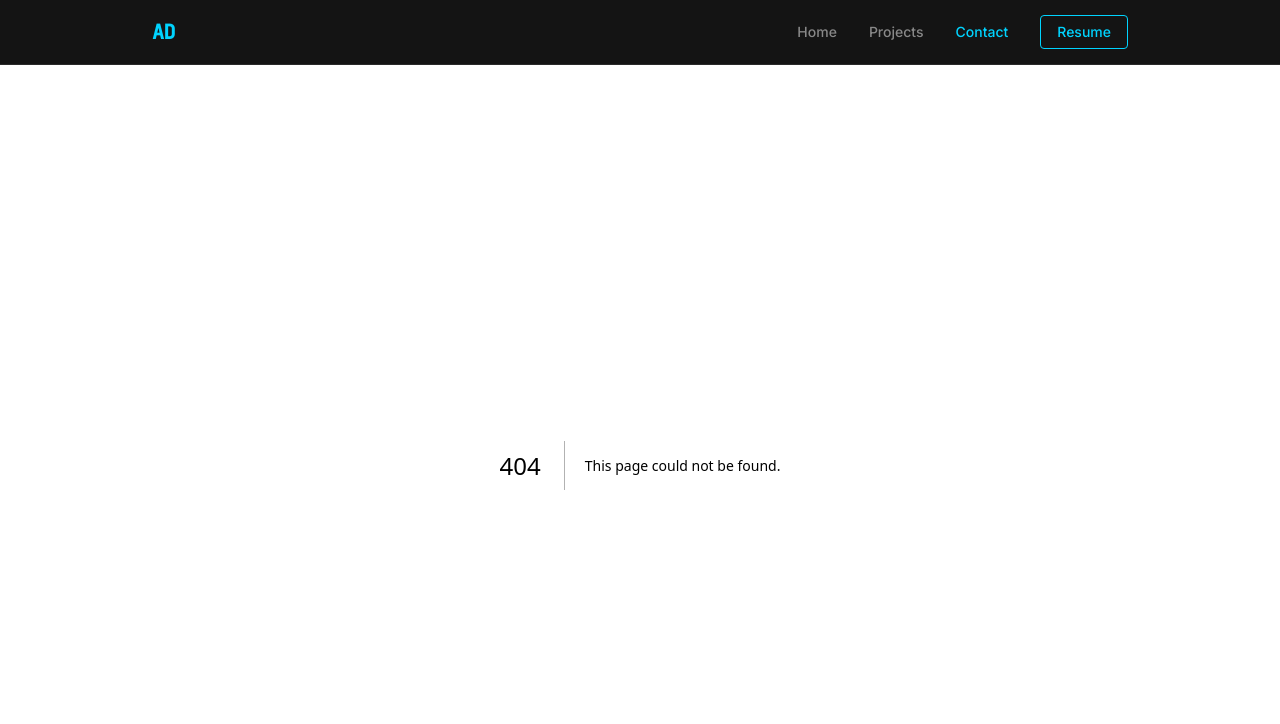
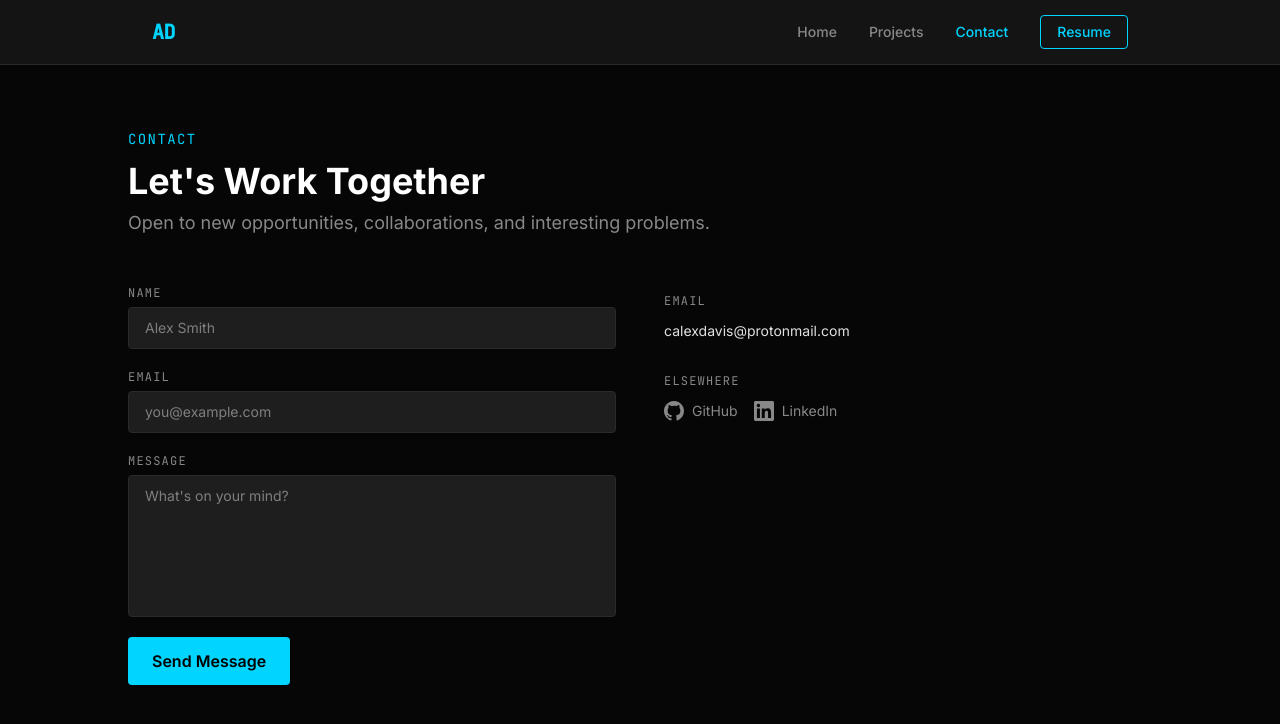
Before and after one commit to adavis25/adavis25.github.io, a Next.js app: page /contact in a window 1280 px wide. Before the commit this address had no page. Shown: the top 724 px of the page. Built offline with nearby package versions, Linux system fonts and the light colour scheme.

Commit message:
Create page.tsx

```diff
--- /dev/null
+++ b/app/contact/page.tsx
@@ -0,0 +1,176 @@
+"use client";
+
+import { useState } from "react";
+
+// Sign up at formspree.io, create a form, and paste your form ID here.
+const FORMSPREE_ID = "YOUR_FORM_ID";
+
+type FormStatus = "idle" | "submitting" | "success" | "error";
+
+function GitHubIcon() {
+  return (
+    <svg xmlns="http://www.w3.org/2000/svg" width="20" height="20" viewBox="0 0 24 24" fill="currentColor" aria-hidden="true">
+      <path d="M12 0C5.374 0 0 5.373 0 12c0 5.302 3.438 9.8 8.207 11.387.599.111.793-.261.793-.577v-2.234c-3.338.726-4.033-1.416-4.033-1.416-.546-1.387-1.333-1.756-1.333-1.756-1.089-.745.083-.729.083-.729 1.205.084 1.839 1.237 1.839 1.237 1.07 1.834 2.807 1.304 3.492.997.107-.775.418-1.305.762-1.604-2.665-.305-5.467-1.334-5.467-5.931 0-1.311.469-2.381 1.236-3.221-.124-.303-.535-1.524.117-3.176 0 0 1.008-.322 3.301 1.23A11.509 11.509 0 0 1 12 5.803c1.02.005 2.047.138 3.006.404 2.291-1.552 3.297-1.23 3.297-1.23.653 1.653.242 2.874.118 3.176.77.84 1.235 1.911 1.235 3.221 0 4.609-2.807 5.624-5.479 5.921.43.372.823 1.102.823 2.222v3.293c0 .319.192.694.801.576C20.566 21.797 24 17.3 24 12c0-6.627-5.373-12-12-12z" />
+    </svg>
+  );
+}
+
+function LinkedInIcon() {
+  return (
+    <svg xmlns="http://www.w3.org/2000/svg" width="20" height="20" viewBox="0 0 24 24" fill="currentColor" aria-hidden="true">
+      <path d="M20.447 20.452h-3.554v-5.569c0-1.328-.027-3.037-1.852-3.037-1.853 0-2.136 1.445-2.136 2.939v5.667H9.351V9h3.414v1.561h.046c.477-.9 1.637-1.85 3.37-1.85 3.601 0 4.267 2.37 4.267 5.455v6.286zM5.337 7.433a2.062 2.062 0 0 1-2.063-2.065 2.064 2.064 0 1 1 2.063 2.065zm1.782 13.019H3.555V9h3.564v11.452zM22.225 0H1.771C.792 0 0 .774 0 1.729v20.542C0 23.227.792 24 1.771 24h20.451C23.2 24 24 23.227 24 22.271V1.729C24 .774 23.2 0 22.222 0h.003z" />
+    </svg>
+  );
+}
+
+export default function ContactPage() {
+  const [status, setStatus] = useState<FormStatus>("idle");
+
+  async function handleSubmit(e: React.FormEvent<HTMLFormElement>) {
+    e.preventDefault();
+    setStatus("submitting");
+    const form = e.currentTarget;
+
+    try {
+      const res = await fetch(`https://formspree.io/f/mojoqzyo`, {
+        method: "POST",
+        body: new FormData(form),
+        headers: { Accept: "application/json" },
+      });
+
+      if (res.ok) {
+        setStatus("success");
+        form.reset();
+      } else {
+        setStatus("error");
+      }
+    } catch {
+      setStatus("error");
+    }
+  }
+
+  return (
+    <main className="min-h-[calc(100vh-4rem)] bg-cyber-bg px-6 py-16">
+      <div className="max-w-5xl mx-auto">
+        <p className="text-cyber-accent font-mono text-sm mb-3 tracking-widest uppercase">
+          Contact
+        </p>
+        <h1 className="text-4xl font-bold text-white mb-2">Let&apos;s Work Together</h1>
+        <p className="text-cyber-muted text-lg mb-12">
+          Open to new opportunities, collaborations, and interesting problems.
+        </p>
+
+        <div className="grid grid-cols-1 lg:grid-cols-2 gap-12">
+          {/* Contact form */}
+          <div>
+            {status === "success" ? (
+              <div className="flex flex-col items-start gap-3 p-6 bg-cyber-card border border-cyber-green rounded-lg">
+                <p className="text-cyber-green font-semibold">Message sent!</p>
+                <p className="text-cyber-text text-sm">Thanks for reaching out — I&apos;ll get back to you soon.</p>
+                <button
+                  onClick={() => setStatus("idle")}
+                  className="text-sm text-cyber-accent hover:opacity-80 transition"
+                >
+                  Send another
+                </button>
+              </div>
+            ) : (
+              <form onSubmit={handleSubmit} className="flex flex-col gap-5">
+                <div className="flex flex-col gap-1.5">
+                  <label htmlFor="name" className="font-mono text-xs text-cyber-muted uppercase tracking-widest">
+                    Name
+                  </label>
+                  <input
+                    id="name"
+                    name="name"
+                    type="text"
+                    required
+                    className="bg-cyber-card border border-cyber-border rounded px-4 py-2.5 text-cyber-text text-sm focus:outline-none focus:border-cyber-accent transition-colors"
+                    placeholder="Alex Smith"
+                  />
+                </div>
+
+                <div className="flex flex-col gap-1.5">
+                  <label htmlFor="email" className="font-mono text-xs text-cyber-muted uppercase tracking-widest">
+                    Email
+                  </label>
+                  <input
+                    id="email"
+                    name="email"
+                    type="email"
+                    required
+                    className="bg-cyber-card border border-cyber-border rounded px-4 py-2.5 text-cyber-text text-sm focus:outline-none focus:border-cyber-accent transition-colors"
+                    placeholder="you@example.com"
+                  />
+                </div>
+
+                <div className="flex flex-col gap-1.5">
+                  <label htmlFor="message" className="font-mono text-xs text-cyber-muted uppercase tracking-widest">
+                    Message
+                  </label>
+                  <textarea
+                    id="message"
+                    name="message"
+                    required
+                    rows={6}
+                    className="bg-cyber-card border border-cyber-border rounded px-4 py-2.5 text-cyber-text text-sm focus:outline-none focus:border-cyber-accent transition-colors resize-none"
+                    placeholder="What's on your mind?"
+                  />
+                </div>
+
+                {status === "error" && (
+                  <p className="text-red-400 text-sm">Something went wrong — try emailing me directly.</p>
+                )}
+
+                <button
+                  type="submit"
+                  disabled={status === "submitting"}
+                  className="px-6 py-3 bg-cyber-accent text-black font-semibold rounded hover:opacity-80 transition disabled:opacity-50 disabled:cursor-not-allowed self-start"
+                >
+                  {status === "submitting" ? "Sending..." : "Send Message"}
+                </button>
+              </form>
+            )}
+          </div>
+
+          {/* Direct contact links */}
+          <div className="flex flex-col gap-8 lg:pt-2">
+            <div className="flex flex-col gap-3">
+              <p className="font-mono text-xs text-cyber-muted uppercase tracking-widest">Email</p>
+              <a
+                href="mailto:calexdavis@protonmail.com"
+                className="text-cyber-text hover:text-cyber-accent transition text-sm"
+              >
+                calexdavis@protonmail.com
+              </a>
+            </div>
+
+            <div className="flex flex-col gap-3">
+              <p className="font-mono text-xs text-cyber-muted uppercase tracking-widest">Elsewhere</p>
+              <div className="flex gap-4">
+                <a
+                  href="https://github.com/adavis25"
+                  target="_blank"
+                  rel="noopener noreferrer"
+                  className="flex items-center gap-2 text-cyber-muted hover:text-cyber-accent transition text-sm"
+                >
+                  <GitHubIcon />
+                  GitHub
+                </a>
+                <a
+                  href="https://linkedin.com/in/YOUR_HANDLE"
+                  target="_blank"
+                  rel="noopener noreferrer"
+                  className="flex items-center gap-2 text-cyber-muted hover:text-cyber-accent transition text-sm"
+                >
+                  <LinkedInIcon />
+                  LinkedIn
+                </a>
+              </div>
+            </div>
+          </div>
+        </div>
+      </div>
+    </main>
+  );
+}
```
